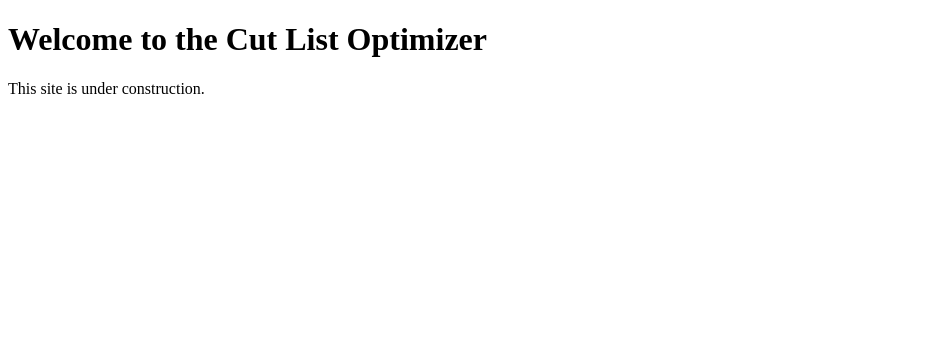
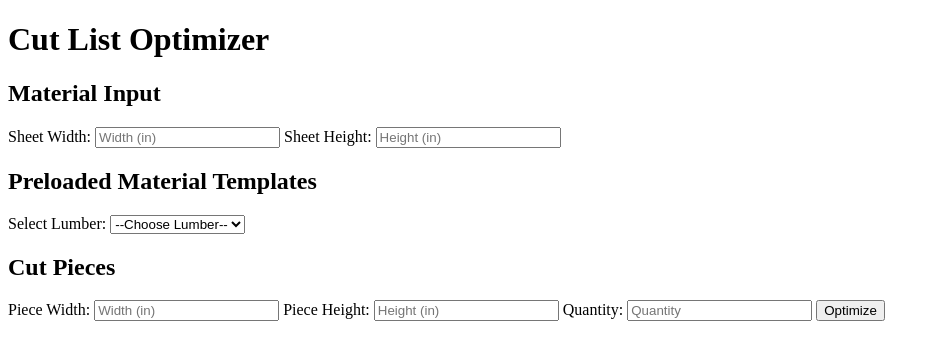
Before and after one commit to oxon99/cut, a plain HTML site: page index.html in a window 1280 px wide. Shown: the whole page, without its empty margins (0-940 px from the left). Drawn offline with Linux system fonts and the light colour scheme.

Commit message:
Update index.html

```diff
--- a/index.html
+++ b/index.html
@@ -4,9 +4,55 @@
     <meta charset="UTF-8">
     <meta name="viewport" content="width=device-width, initial-scale=1.0">
     <title>Cut List Optimizer</title>
+    <link rel="stylesheet" href="style.css">
+    <script>
+        // Nominal to Actual Size Map
+        const lumberSizes = {
+            "2x4": "1.5 x 3.5 inches",
+            "2x6": "1.5 x 5.5 inches",
+            "1x4": "0.75 x 3.5 inches",
+            "1x6": "0.75 x 5.5 inches"
+        };
+
+        function updateLumberSize() {
+            const select = document.getElementById('lumber-template');
+            const display = document.getElementById('actual-size-display');
+            display.innerText = lumberSizes[select.value] || "";
+        }
+    </script>
 </head>
 <body>
-    <h1>Welcome to the Cut List Optimizer</h1>
-    <p>This site is under construction.</p>
+    <h1>Cut List Optimizer</h1>
+    <form id="cutlist-form">
+        <h2>Material Input</h2>
+        <label for="sheet-width">Sheet Width:</label>
+        <input type="number" id="sheet-width" placeholder="Width (in)" required>
+
+        <label for="sheet-height">Sheet Height:</label>
+        <input type="number" id="sheet-height" placeholder="Height (in)" required>
+
+        <h2>Preloaded Material Templates</h2>
+        <label for="lumber-template">Select Lumber:</label>
+        <select id="lumber-template" onchange="updateLumberSize()">
+            <option value="">--Choose Lumber--</option>
+            <option value="2x4">2x4</option>
+            <option value="2x6">2x6</option>
+            <option value="1x4">1x4</option>
+            <option value="1x6">1x6</option>
+        </select>
+        <p id="actual-size-display"></p>
+
+        <h2>Cut Pieces</h2>
+        <label for="cut-width">Piece Width:</label>
+        <input type="number" id="cut-width" placeholder="Width (in)" required>
+
+        <label for="cut-height">Piece Height:</label>
+        <input type="number" id="cut-height" placeholder="Height (in)" required>
+
+        <label for="quantity">Quantity:</label>
+        <input type="number" id="quantity" placeholder="Quantity" required>
+
+        <button type="submit">Optimize</button>
+    </form>
 </body>
 </html>
```
